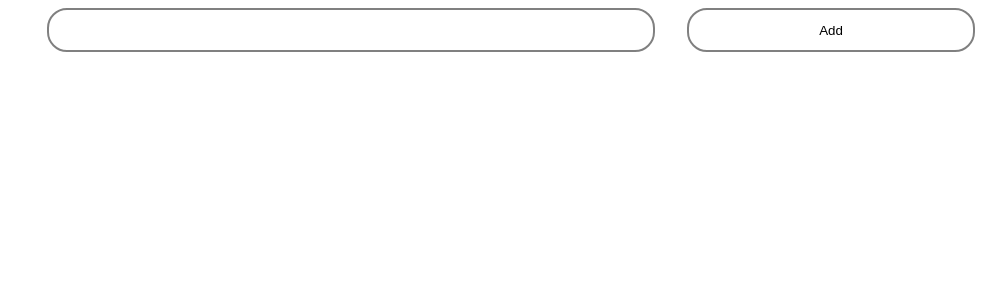
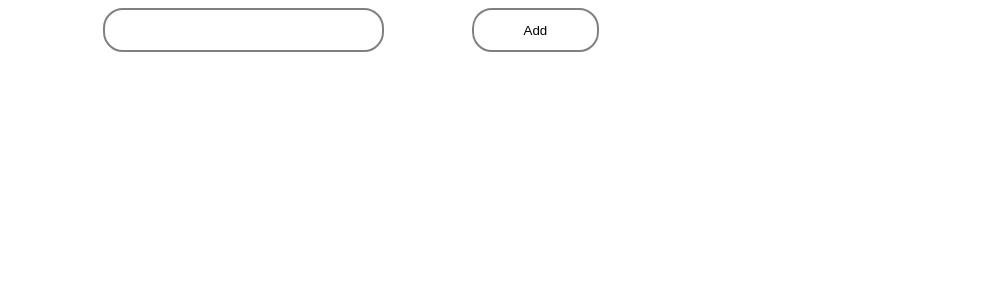
Before and after one commit to Pontus-L/react-checklist, a React (Create React App) app: page / in a window 1280 px wide. Shown: the top 300 px of the page, without its empty margins (289-1280 px from the left). Built offline with nearby package versions, Linux system fonts and the light colour scheme.

Commit message:
Fixed submit method

```diff
--- a/src/App2.js
+++ b/src/App2.js
@@ -3,6 +3,13 @@ import "./App.css";
 import Button from "./components/Button";
 import "./App.css";
 import Task from "./components/Task";
+import styled from "styled-components";
+
+const Form = styled.form`
+  display: flex;
+  justify-content: space-evenly;
+  grid-column: 2;
+`;
 
 function App() {
   const [tasks, setTasks] = useState([]);
@@ -11,6 +18,14 @@ function App() {
 
   return (
     <div className="container">
+      <Form
+        onSubmit={e => {
+          e.preventDefault();
+          setTasks(tasks => [...tasks, { name: temp, id: number }]);
+          setNumber(number + 1);
+          setTemp("");
+        }}
+      >
         <Button
           as="input"
           type="text"
@@ -21,17 +36,10 @@ function App() {
           }}
           value={temp}
         ></Button>
-      <Button
-        className="addButton"
-        onClick={() => {
-          setTasks(tasks => [...tasks, { name: temp, id: number }]);
-          setNumber(number + 1);
-          setTemp("");
-        }}
-      >
+        <Button type="submit" className="addButton">
           Add
         </Button>
-
+      </Form>
       <div className="taskField">
         {tasks.map(task => (
           <a
```
Lines whose indentation alone changed are shown as unchanged.
